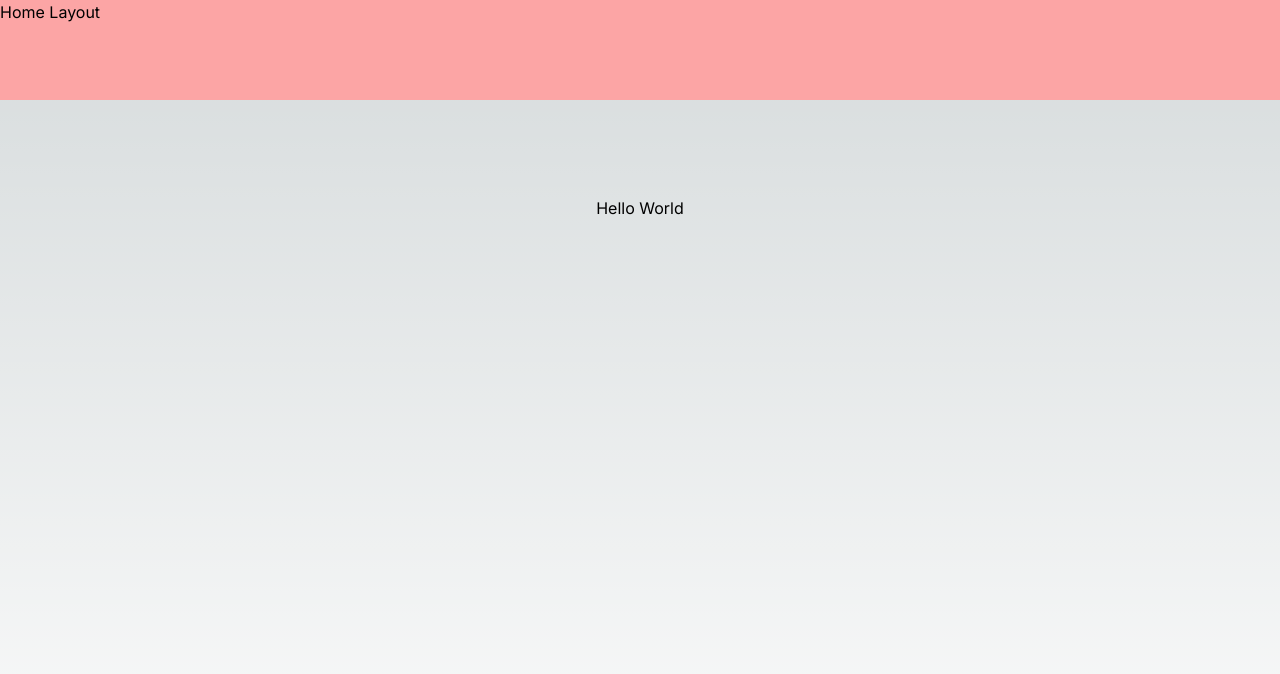
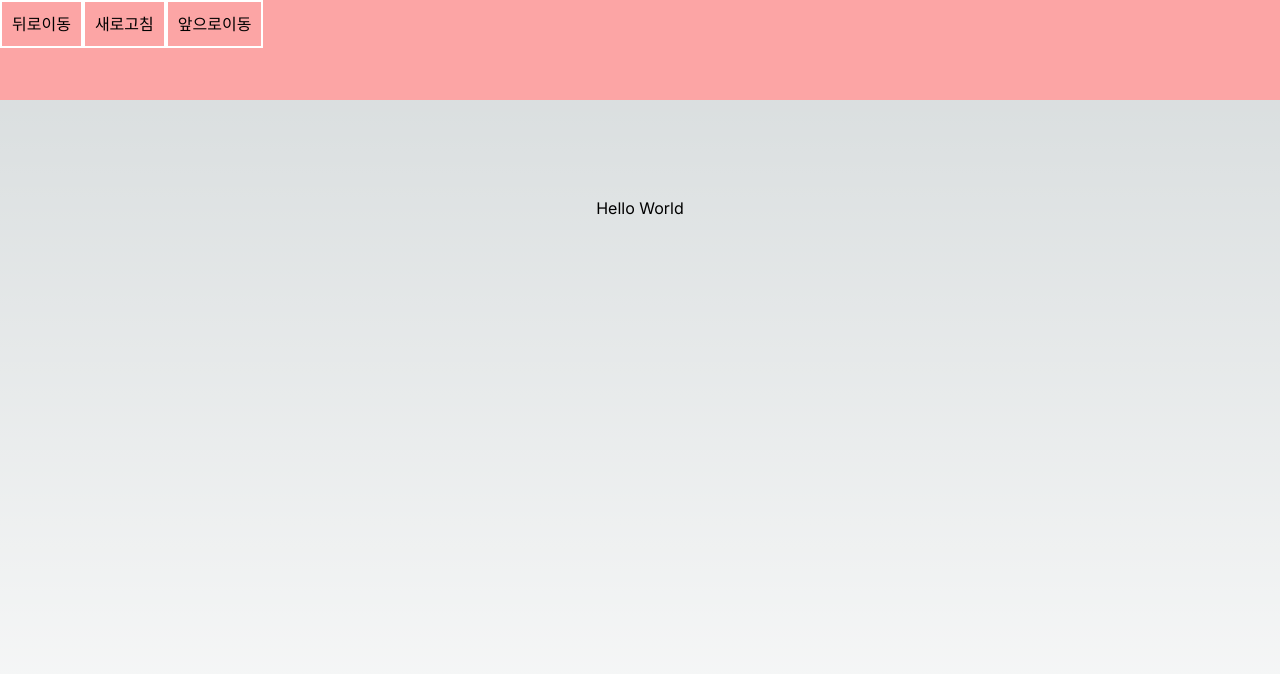
Before and after one commit to parby8605/nextjs-tutorial, a Next.js app: page / in a window 1280 px wide. Shown: the top 674 px of the page. Built offline with nearby package versions, Linux system fonts and the light colour scheme.

Commit message:
코드를 통한 이동 완료

```diff
--- a/src/app/layout.tsx
+++ b/src/app/layout.tsx
@@ -1,23 +1,21 @@
-import type { Metadata } from "next";
+import RouterButton from "@/app/router-button";
 import { Inter } from "next/font/google";
 import "./globals.css";
 
 const inter = Inter({ subsets: ["latin"] });
 
-export const metadata: Metadata = {
-  title: "My New Next Project",
-  description: "HAAAAAAAAAAAAAAAAAAAAAAAAAAAAAARD",
+export const metadata = {
+  title: "애런의 새로운 Next 프로젝트",
+  description: "애런의 앞으로 고생길이 훤하다",
 };
 
-export default function RootLayout({
-  children,
-}: Readonly<{
-  children: React.ReactNode;
-}>) {
+export default function RootLayout({ children }) {
   return (
     <html lang="en">
       <body className={inter.className}>
-        <div className="w-full h-[100px] bg-red-300">Home Layout</div>
+        <div className="w-full h-[100px] bg-red-300">
+          <RouterButton />
+        </div>
         {children}
       </body>
     </html>
--- /dev/null
+++ b/src/app/router-button.jsx
@@ -0,0 +1,35 @@
+"use client";
+
+import { useRouter } from "next/navigation";
+
+export default function RouterButton() {
+  const router = useRouter();
+  return (
+    <div className="flex-row">
+      <div
+        onClick={() => {
+          router.back();
+        }}
+        className={"border-2 border-solid p-[10px] border-white inline-block"}
+      >
+        {"뒤로이동"}
+      </div>
+      <div
+        onClick={() => {
+          router.refresh();
+        }}
+        className={"border-2 border-solid p-[10px] border-white inline-block"}
+      >
+        {"새로고침"}
+      </div>
+      <div
+        onClick={() => {
+          router.forward();
+        }}
+        className={"border-2 border-solid p-[10px] border-white inline-block"}
+      >
+        {"앞으로이동"}
+      </div>
+    </div>
+  );
+}
```
